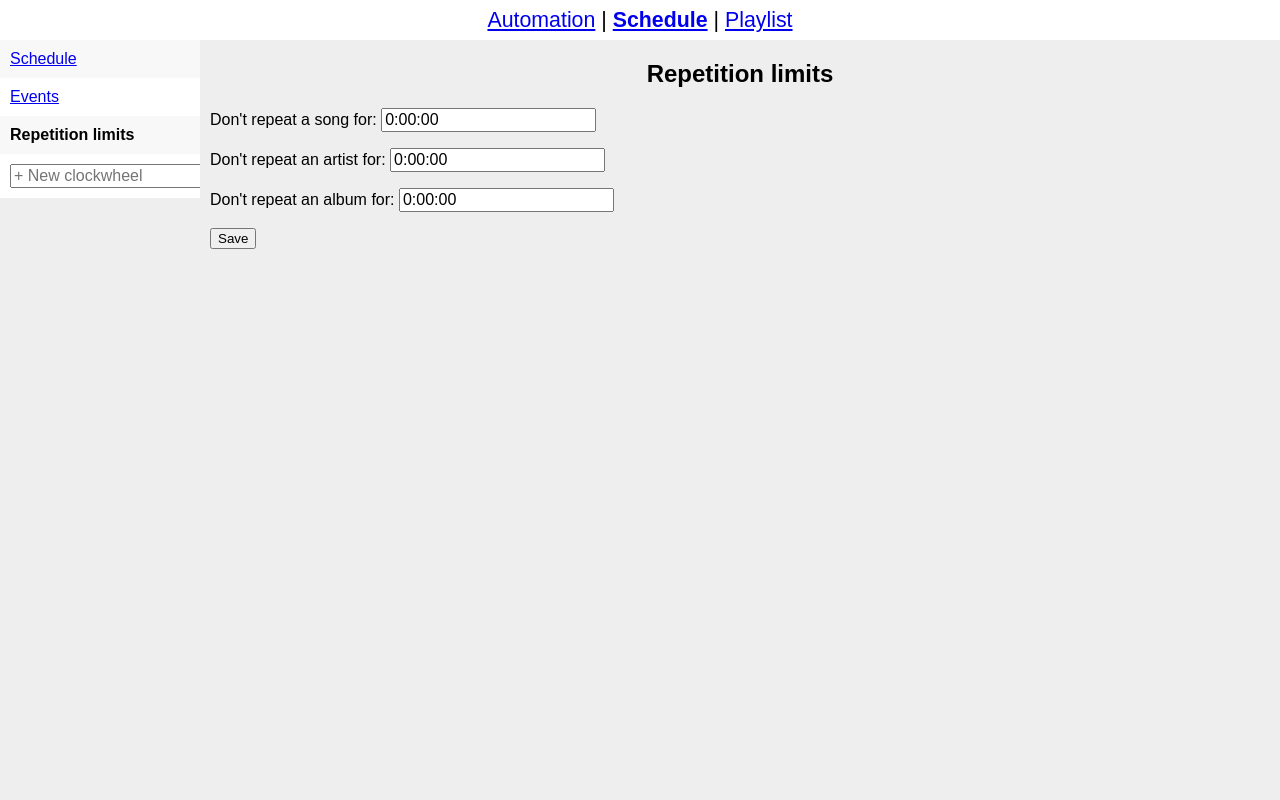
After one commit to tehdragonfly/automated, a Flask app: page /schedule/limits in a window 1280 px wide. The commit adds this page. Run offline with Flask 2, Linux system fonts and the light colour scheme; data that the repository does not hold is empty.

Commit message:
Getting and setting repetition limits.

```diff
--- a/automated/app.py
+++ b/automated/app.py
@@ -32,6 +32,9 @@ app.add_url_rule("/schedule/clockwheels/<int:clockwheel_id>", "clockwheel", sche
 app.add_url_rule("/schedule/clockwheels/<int:clockwheel_id>/add_item", "add_clockwheel_item", schedule.add_clockwheel_item, methods=("POST",))
 app.add_url_rule("/schedule/clockwheels/<int:clockwheel_id>/remove_item", "remove_clockwheel_item", schedule.remove_clockwheel_item, methods=("POST",))
 
+app.add_url_rule("/schedule/limits", "limits", schedule.limits, methods=("GET",))
+app.add_url_rule("/schedule/limits/save", "save_limits", schedule.save_limits, methods=("POST",))
+
 app.add_url_rule("/schedule/events", "event_list", schedule.event_list, methods=("GET",))
 app.add_url_rule("/schedule/events/new", "new_event", schedule.new_event, methods=("POST",))
 app.add_url_rule("/schedule/events/<int:event_id>/delete", "delete_event", schedule.delete_event, methods=("POST",))
--- a/automated/templates/base_schedule.html
+++ b/automated/templates/base_schedule.html
@@ -12,6 +12,11 @@
 {% else %}
     <li><a href="{{url_for("event_list")}}">Events</a></li>
 {% endif %}
+{% if page=="limits": %}
+    <li><strong>Repetition limits</strong></li>
+{% else %}
+    <li><a href="{{url_for("limits")}}">Repetition limits</a></li>
+{% endif %}
 {% for clockwheel in all_clockwheels: %}
 {% if clockwheel==current_clockwheel %}
     <li><strong>{{clockwheel.name}}</strong></li>
--- /dev/null
+++ b/automated/templates/limits.html
@@ -0,0 +1,12 @@
+{% extends "base_schedule.html" %}
+{% block subcontent %}
+<div id="item_panel">
+  <h2>Repetition limits</h2>
+  <form action="{{url_for("save_limits")}}" method="post">
+    <p>Don't repeat a song for: <input type="text" name="song_limit" value="{{song_limit}}"></p>
+    <p>Don't repeat an artist for: <input type="text" name="artist_limit" value="{{artist_limit}}"></p>
+    <p>Don't repeat an album for: <input type="text" name="album_limit" value="{{album_limit}}"></p>
+    <p><button type="submit">Save</button></p>
+  </form>
+</div>
+{% endblock %}
--- a/automated/views/schedule.py
+++ b/automated/views/schedule.py
@@ -7,6 +7,7 @@ from sqlalchemy.orm import joinedload
 from sqlalchemy.orm.exc import NoResultFound
 from werkzeug import secure_filename
 
+from automation import redis
 from db import (
     Session,
     Category,
@@ -140,6 +141,38 @@ def remove_clockwheel_item(clockwheel_id):
     )).delete()
     return redirect(url_for("clockwheel", clockwheel_id=clockwheel_id))
 
+# Limits
+
+def limits():
+    all_clockwheels = Session.query(Clockwheel).order_by(Clockwheel.name).all()
+    return render_template(
+        "limits.html",
+        section="schedule",
+        page="limits",
+        all_clockwheels=all_clockwheels,
+        song_limit=timedelta(0, float(redis.get("song_limit") or 0)),
+        artist_limit=timedelta(0, float(redis.get("artist_limit") or 0)),
+        album_limit=timedelta(0, float(redis.get("album_limit") or 0)),
+    )
+
+def save_limits():
+    try:
+        redis.set(
+            "song_limit",
+            string_to_timedelta(request.form["song_limit"]).total_seconds(),
+        )
+        redis.set(
+            "artist_limit",
+            string_to_timedelta(request.form["artist_limit"]).total_seconds(),
+        )
+        redis.set(
+            "album_limit",
+            string_to_timedelta(request.form["album_limit"]).total_seconds(),
+        )
+    except ValueError:
+        return "Please enter a time in the form hh:mm:ss.", 400
+    return redirect(url_for("limits"))
+
 # Events
 
 def event_list():
```
Also changed, not shown: automated/automated.py (+6 -1 lines).
